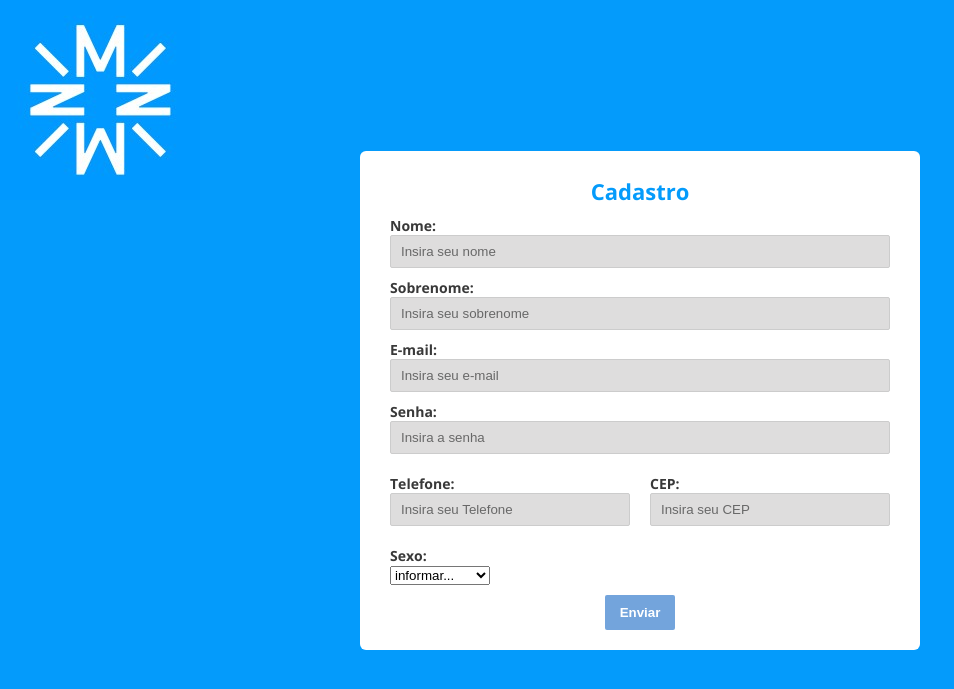
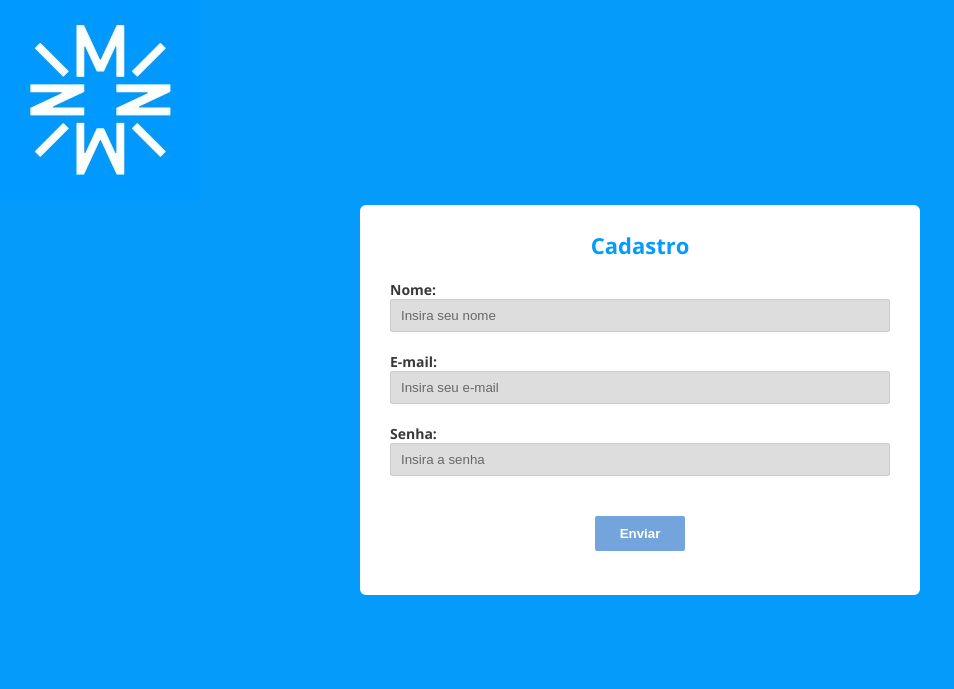
Before and after one commit to nayaragrippa/Projeto-Mentes-Notaveis, a PHP site: page / in a window 1280 px wide. Shown: the top 689 px of the page, without its empty margins (0-954 px from the left). Run offline with PHP 8.4, Linux system fonts and the light colour scheme.

Commit message:
Final update
Final update project

```diff
--- a/code.js
+++ b/code.js
@@ -2,12 +2,8 @@
 function validar() {
     // pegando o valor do nome pelos names
     var nome = document.getElementById("nome");
-    var sobrenome = document.getElementById("sobrenome");
     var email = document.getElementById("email");
     var senha = document.getElementById("senha");
-    var telefone = document.getElementById("telefone");
-    var cep = document.getElementById("cep");
-    var sexo = document.getElementById("sexo");
 
     // verificar se o nome está vazio
     if (nome.value == "") {
@@ -16,11 +12,6 @@ function validar() {
       // Deixa o input com o focus
       nome.focus();
       // retorna a função e não olha as outras linhas
-      return;
-    }
-    if (sobrenome.value == "") {
-      alert("Sobrenome não informado");
-      sobrenome.focus();
       return;
     }
     if (email.value == "") {
@@ -33,21 +24,7 @@ function validar() {
       senha.focus();
       return;
     }
-    if (telefone.value == "") {
-      alert("Telefone não informado");
-      telefone.focus();
-      return;
-    }
-    if (cep.value == "") {
-      alert("CEP não informado");
-      cep.focus();
-      return;
-    }
-    if (sexo.value == "") {
-      alert("Sexo não informado");
-      sexo.focus();
-      return;
-    }
+
     // envia o formulário
     //formulario.submit();
 }
--- a/estilo.css
+++ b/estilo.css
@@ -21,9 +21,10 @@ body {
   height: 100%;
 }
 #formulario {
+  position: absolute;
   width: 500px;
-  min-height: 400px;
-  background: #fff;
+  min-height: 350px;
+  background: #ffffff;
   border-radius: 6px;
   padding: 20px 30px;
 }
@@ -35,7 +36,7 @@ body {
   font-size: 22px;
 }
 .input-group {
-  margin: 10px 0;
+  margin: 20px 0;
 }
 .input-group label {
   display: block;
@@ -75,11 +76,12 @@ body {
 .botao {
   background: #73a4dc;
   border-radius: 2px;
-  padding: 10px 15px;
+  padding: 10px 25px;
   border: none;
   color: #fff;
   font-weight: bold;
   cursor: pointer;
+  margin-top: 20px;
 }
 .botao:hover {
   background: #5988bd;
--- /dev/null
+++ b/index.php
@@ -0,0 +1,46 @@
+<!DOCTYPE html>
+<html lang="pt-br">
+  <head>
+    <meta charset="UTF-8" />
+    <meta name="viewport" content="width=device-width, initial-scale=1.0" />
+    <meta http-equiv="X-UA-Compatible" content="ie=edge" />
+    <title>Cadastro</title>
+    <link rel="stylesheet" href="estilo.css" />
+    <link
+      href="https://fonts.googleapis.com/css?family=Open+Sans:300,400,700,800&display=swap"
+      rel="stylesheet"
+    />
+  </head>
+  <body>
+    <script src="code.js"></script>
+    <img src="mentes_notveis_logo.jpeg" alt="Mentes notaveis logo">
+    <div class="wrapper">
+      <!-- Formulário -->
+      <form action="cad.php" id="formulario" method="POST" name="formulario">
+        <legend>
+          Cadastro
+        </legend>
+        <div class="input-group">
+          <label for="nome">Nome:</label>
+          <input
+            type="text"
+            id="nome"
+            name="nome"
+            placeholder="Insira seu nome"
+          />
+        </div>
+        <div class="input-group">
+          <label for="email">E-mail:</label>
+          <input type="email" id="email" name="email" placeholder="Insira seu e-mail" />
+        </div>
+        <div class="input-group">
+          <label for="senha">Senha:</label>
+          <input type="password" id="senha" name="senha" placeholder="Insira a senha" />
+        </div>
+        <div class="footer">
+          <button type="submit" id="myButton" class="botao" onclick="validar()">
+            Enviar
+          </button>
+        </div>
+      </form>
+  </body>
```
Also changed, not shown: cad.php (+49 -33 lines).
